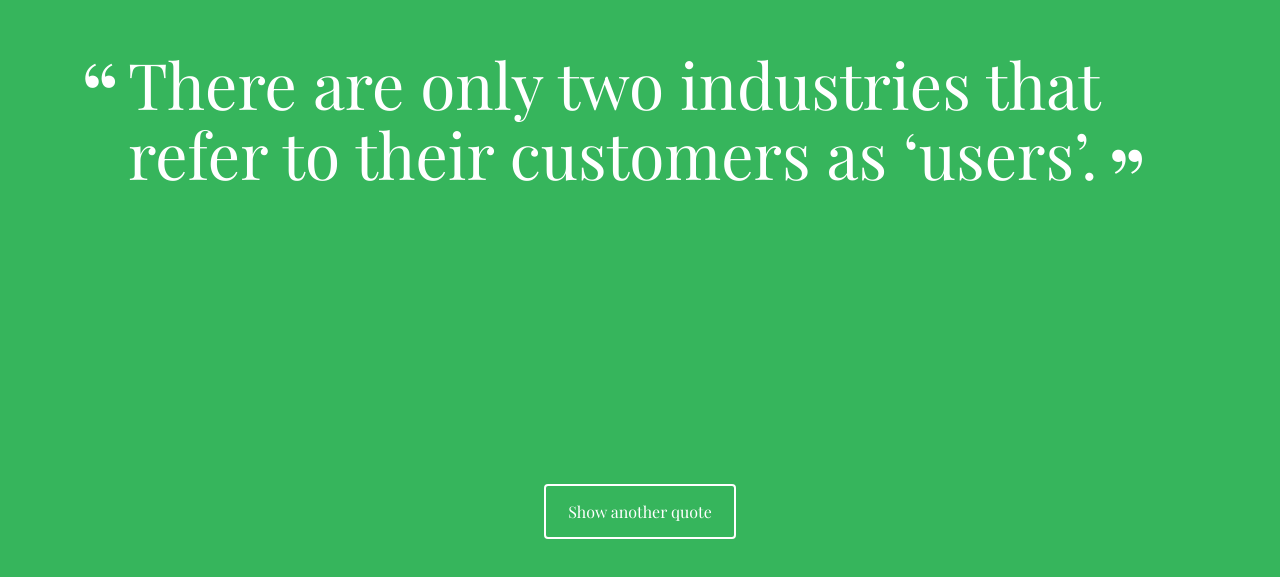
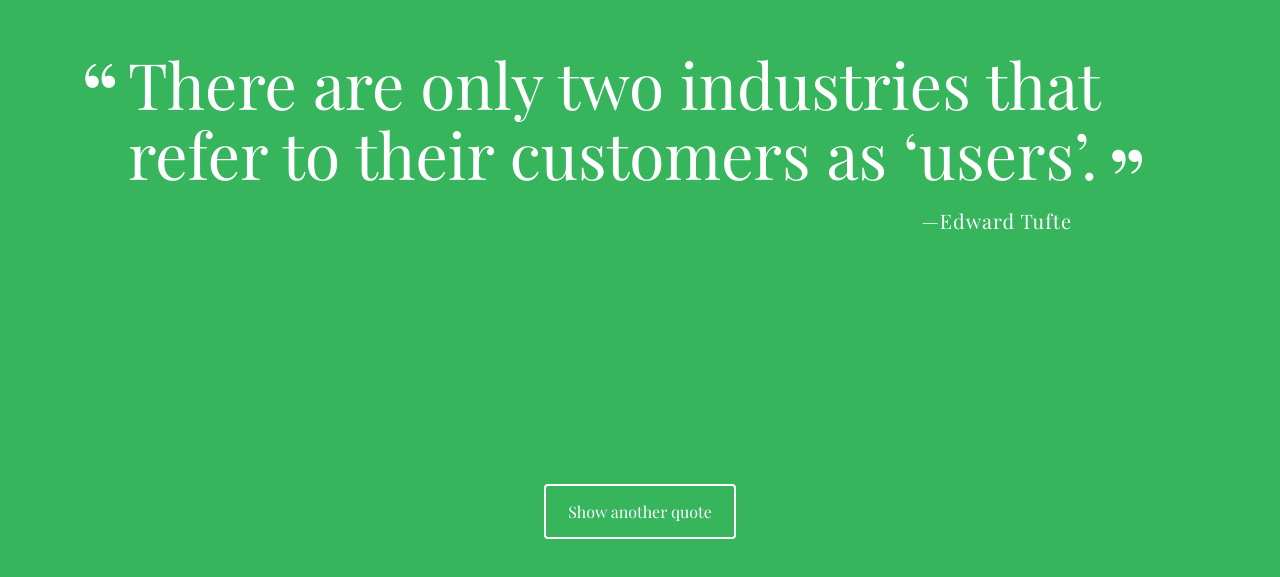
Before and after one commit to nick4rivers/random_quote, a plain HTML site: page index.html in a window 1280 px wide. Shown: the part 111-688 px from the top of the page. Drawn offline with nearby package versions, Linux system fonts and the light colour scheme; a web font is replaced by a local one.

Commit message:
First submission to Treehouse

```diff
--- a/index.html
+++ b/index.html
@@ -10,8 +10,8 @@
 <body>
   <div class="container">
     <div id="quote-box">
-      <p class="quote">Every great developer you know got there by solving problems they were unqualified to solve until they actually did it.</p>
-      <p class="source">The Dude<span class="citation">Twitter</span><span class="year">2016</span></p>
+      <p class="quote">random quote</p>
+      <p class="source">random dude<span class="citation">random citation</span><span class="year">random year</span></p>
     </div>
     <button id="loadQuote">Show another quote</button>
   </div>
--- a/js/script.js
+++ b/js/script.js
@@ -1,20 +1,13 @@
 /******************************************
 Treehouse Techdegree:
-FSJS project 1 - A Random Quote Generator
+  FSJS project 1 - A Random Quote Generator
+  Nick Weber
+  2019 - 01 - 18
 ******************************************/
 
 // Study guide for this project - https://drive.google.com/file/d/1s5grutGuQFwJcQP8bFwEI69Q8FCkGdDk/view?usp=sharing
 
-
-/***
-  Create the array of quote objects and name it `quotes`.
-  Add at least five quote objects to the `quotes` array.
-  Give each quote object a `quote` and `source` property.
-
-  Recommended:
-    - Add at least one `year` and/or `citation` property to at least one
-      quote object.
-***/
+// Programmer quote Array, only several have a citation and year property as well
 
 var programmerQuotes = [
   { quote: "Computers are useless.  They can only give you answers.", source: "Pablo Picasso" },
@@ -32,7 +25,7 @@ var programmerQuotes = [
   { quote: "Most software today is very much like an Egyptian pyramid with millions of bricks piled on top of each other, with no structural integrity, but just done by brute force and thousands of slaves.", source: "Alan Kay" },
   { quote: "I’ve finally learned what ‘upward compatible’ means.  It means we get to keep all our old mistakes.", source: "Dennie van Tassel" },
   { quote: "There are two major products that come out of Berkeley: LSD and UNIX.  We don’t believe this to be a coincidence.", source: "Jeremy S. Anderso" },
-  { quote: "19 Jan 2038 at 3:14:07 AM", source: "End of the word according to Unix–2^32 seconds after January 1, 197" },
+  { quote: "19 Jan 2038 at 3:14:07 AM", source: "End of the word according to Unix–2^32 seconds after January 1, 1971" },
   { quote: "Every operating system out there is about equal… We all suck.", source: "Microsoft senior vice president Brian Valentine describing the state of the art in OS security" },
   { quote: "Microsoft has a new version out, Windows XP, which according to everybody is the ‘most reliable Windows ever.‘  To me, this is like saying that asparagus is ‘the most articulate vegetable ever.‘ ", source: "Dave Barr" },
   { quote: "The Internet?  Is that thing still around?”  ", source: "Homer Simpso" },
@@ -109,23 +102,18 @@ var programmerQuotes = [
   { quote: "Always code as if the guy who ends up maintaining your code will be a violent psychopath who knows where you live.", source: "Martin Goldin" },
   { quote: "To err is human, but to really foul things up you need a computer.", source: "Paul Ehrlich" },
   { quote: "A computer lets you make more mistakes faster than any invention in human history–with the possible exceptions of handguns and tequila.", source: "Mitch Radcliffe" },
-  { quote: "Everything that can be invented has been invented.", source: "Charles H. Duell, Commissioner, U.S. Office of Patents, 1899" },
-  { quote: "I think there’s a world market for about 5 computers.", source: "Thomas J. Watson, Chairman of the Board, IBM, circa 1944" },
-  { quote: "It would appear that we have reached the limits of what it is possible to achieve with computer technology, although one should be careful with such statements, as they tend to sound pretty silly in 5 years.” ", source: "John Von Neumann, circa 1944" },
-  { quote: "But what is it good for?", source: "Engineer at the Advanced Computing Systems Division of IBM, commenting on the microchip, 1965" },
-  { quote: "There is no reason for any individual to have a computer in his home.", source: "Ken Olson, President, Digital Equipment Corporation, 1972" },
-  { quote: "640K ought to be enough for anybody.", source: "Bill Gates, 1981" },
-  { quote: "Windows NT addresses 2 Gigabytes of RAM, which is more than any application will ever need.", source: "Microsoft, on the development of Windows NT, 1999" },
-  { quote: "We will never become a truly paper-less society until the Palm Pilot folks come out with WipeMe 1.0.", source: "Andy Pierso" },
+  { quote: "Everything that can be invented has been invented.", source: "Charles H. Duell", citation: "Commissioner, U.S. Office of Patents", year: "1899" },
+  { quote: "I think there’s a world market for about 5 computers.", source: "Thomas J. Watson", citation: "Chairman of the Board, IBM", year: "circa 1944" },
+  { quote: "It would appear that we have reached the limits of what it is possible to achieve with computer technology, although one should be careful with such statements, as they tend to sound pretty silly in 5 years.” ", source: "John Von Neumann", year: "circa 1944" },
+  { quote: "But what is it good for?", source: "Engineer at the Advanced Computing Systems Division of IBM", citation: "commenting on the microchip", year: "1965" },
+  { quote: "There is no reason for any individual to have a computer in his home.", source: "Ken Olson", citation: "President, Digital Equipment Corporation", year: "1972" },
+  { quote: "640K ought to be enough for anybody.", source: "Bill Gates", year: "1981" },
+  { quote: "Windows NT addresses 2 Gigabytes of RAM, which is more than any application will ever need.", source: "Microsoft", citation: "Development of Windows NT", year: "1999" },
+  { quote: "We will never become a truly paper-less society until the Palm Pilot folks come out with WipeMe 1.0.", source: "Andy Pierso", year: "1988" },
   { quote: "If it keeps up, man will atrophy all his limbs but the push-button finger.", source: "Frank Lloyd Wright" }
 ];
 
-/***
-  Create the `getRandomQuote` function to:
-   - generate a random number
-   - use the random number to `return` a random quote object from the
-     `quotes` array.
-***/
+// Simple function just returns a rand quote object, based on the length of the quote object array
 
 function getRandomQuote(quotes) {
     var randQuote = Math.floor(Math.random() * quotes.length);
@@ -133,36 +121,25 @@ function getRandomQuote(quotes) {
     return quotes[randQuote];
 }
 
-
-/***
-  Create the `printQuote` function to:
-   - call the `getRandomQuote` function and assign it to a variable.
-   - use the properties of the quote object stored in the variable to
-     create your HTML string.
-   - use conditionals to make sure the optional properties exist before
-     they are added to the HTML string.
-   - set the `innerHTML` of the `quote-box` div to the HTML string.
-***/
+// the printQuote function checks the properties of the random quote and stitches up a html string
+// finally it replaced the html string in the index.html
 
 function printQuote() {
   var randomQuote = getRandomQuote(programmerQuotes);
-  var theQuote = randomQuote.quote;
-  var theSource = randomQuote.quote;
-  var htmlString = '<p class = "quote">' + theQuote + '</p>';
+  var htmlString = '<p class = "quote">' + randomQuote.quote + '</p><p class = "source">' + randomQuote.source;
+  if (randomQuote.citation) {
+    htmlString += '<span class="citation">' + randomQuote.citation + '</span>';
+  };
+  if (randomQuote.year) {
+    htmlString += '<span class="year">' + randomQuote.year + '</span>';
+  }
+  htmlString += '</p>'
   document.getElementById("quote-box").innerHTML = htmlString;
   console.log(htmlString);
 }
 
+// Load a random quote on initial page load
 printQuote();
 
-/***
-  When the "Show another quote" button is clicked, the event listener
-  below will be triggered, and it will call, or "invoke", the `printQuote`
-  function. So do not make any changes to the line of code below this
-  comment.
-***/
-
-// document.getElementById('loadQuote').addEventListener("click", printQuote, false);
-
-
-// Remember to delete the comments that came with this file, and replace them with your own code comments.
+// sets a listener for the printQuote function
+document.getElementById('loadQuote').addEventListener("click", printQuote, false);
```
